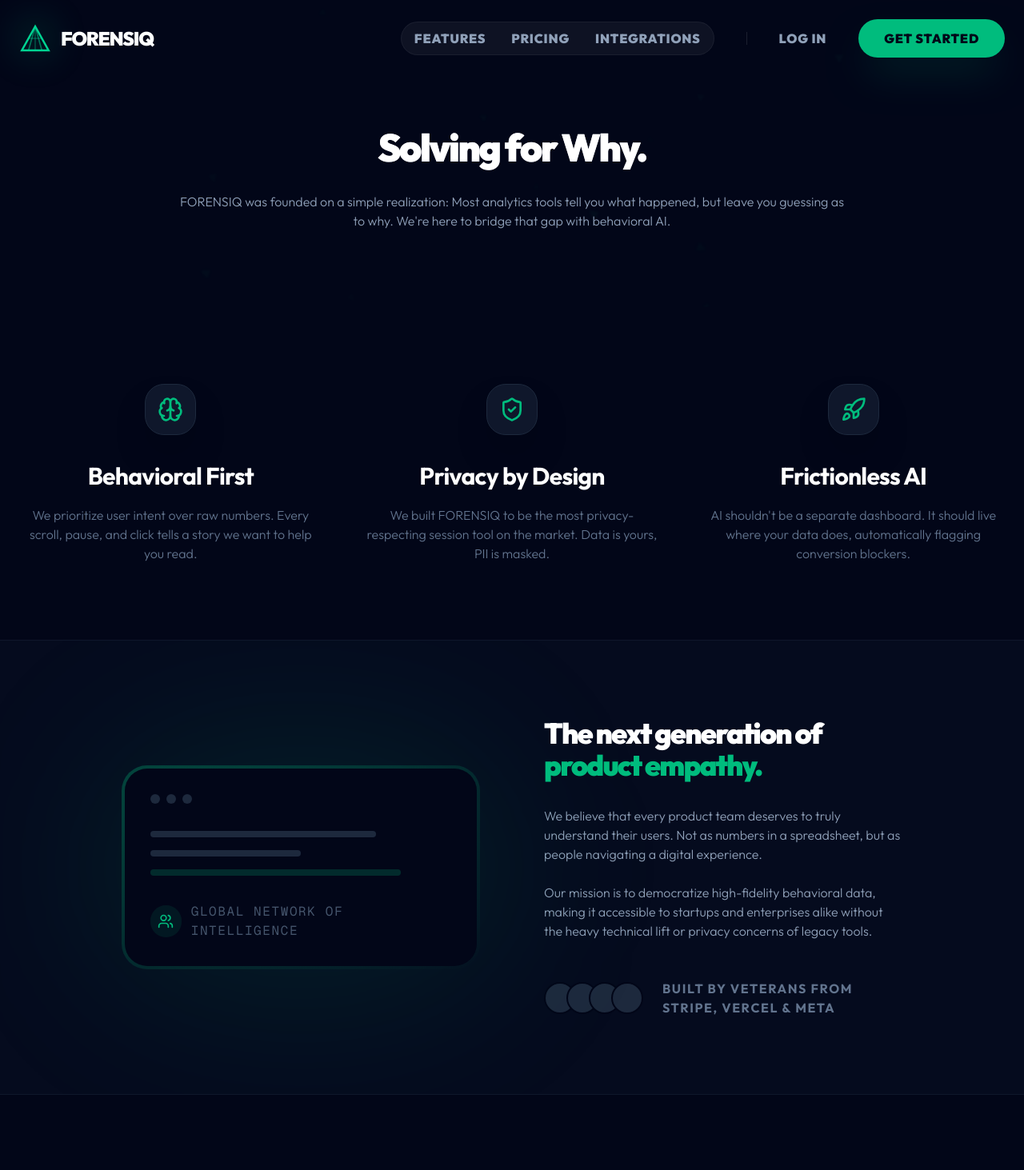
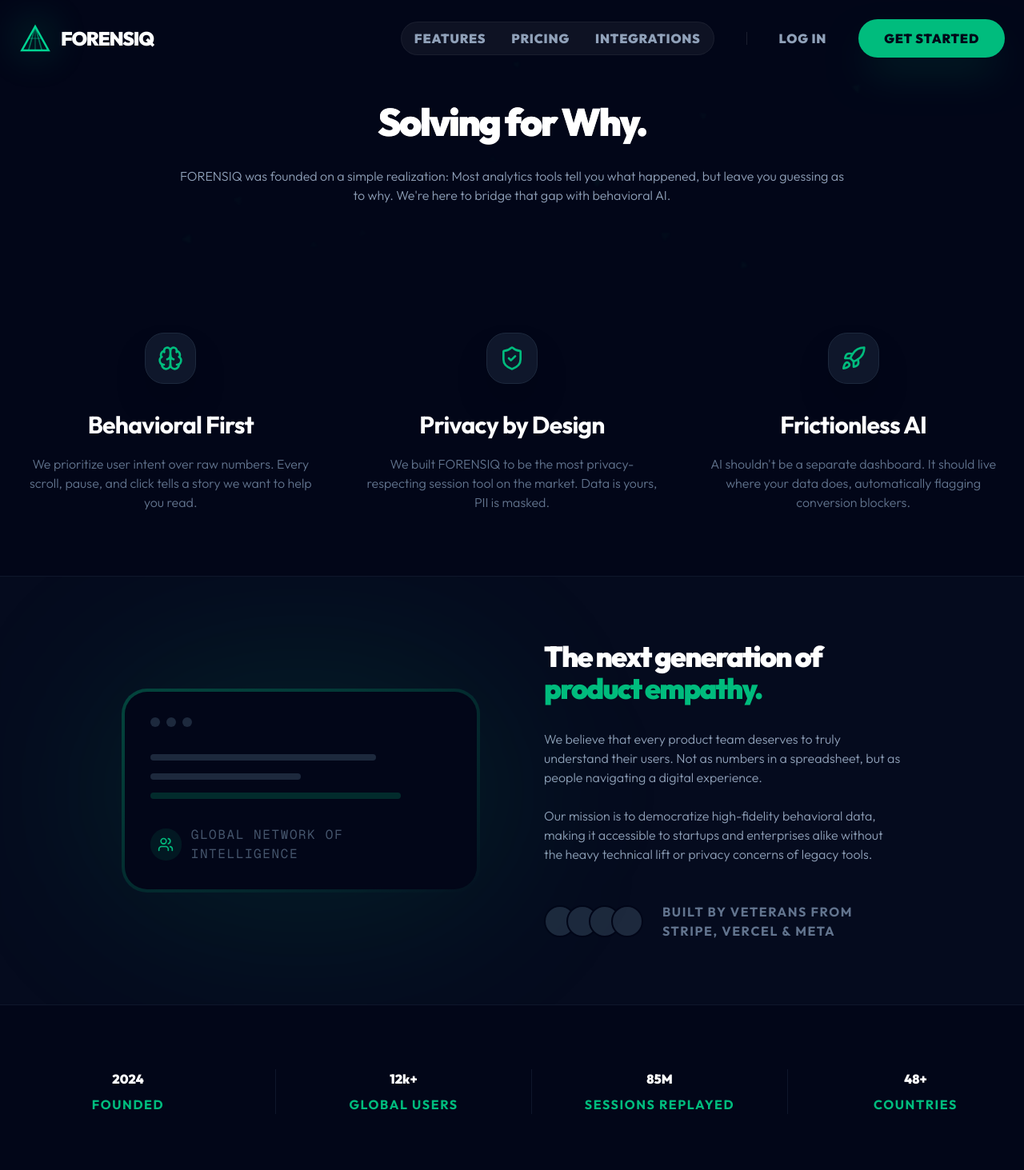
Before and after one commit to num876/secondguess, a Next.js app: page /about in a window 1280 px wide. Shown: the top 1463 px of the page at 80% size. Built offline with nearby package versions, Linux system fonts and the light colour scheme; no server answers.

Commit message:
feat: add About, Blog, Privacy, and Terms pages and landing page Features component

```diff
--- a/src/app/about/page.tsx
+++ b/src/app/about/page.tsx
@@ -13,7 +13,7 @@
       <Navbar />
 
       {/* Hero */}
-      <section className="relative pt-40 pb-24 overflow-hidden text-center mx-auto max-w-4xl px-6">
+      <section className="relative pt-32 pb-20 overflow-hidden text-center mx-auto max-w-4xl px-6">
         <div className="absolute inset-0 z-0 opacity-20 pointer-events-none">
           <GhostCursors />
         </div>
@@ -32,7 +32,7 @@
       </section>
 
       {/* Values */}
-      <section className="py-24 bg-slate-950">
+      <section className="py-20 bg-slate-950">
         <div className="max-w-7xl mx-auto px-6">
           <div className="grid grid-cols-1 md:grid-cols-3 gap-12">
             {[
@@ -56,7 +56,7 @@
                 key={i}
                 initial={{ opacity: 0, y: 20 }}
                 whileInView={{ opacity: 1, y: 0 }}
-                viewport={{ once: true, amount: 0.2 }}
+                viewport={{ once: true, amount: 0.1 }}
                 transition={{ delay: i * 0.1 }}
                 className="text-center group"
               >
@@ -72,14 +72,14 @@
       </section>
 
       {/* Narrative Section */}
-      <section className="py-24 bg-slate-900/30 border-y border-slate-900 overflow-hidden">
+      <section className="py-20 bg-slate-900/30 border-y border-slate-900 overflow-hidden">
         <div className="max-w-5xl mx-auto px-6 grid grid-cols-1 lg:grid-cols-2 gap-20 items-center">
             <div className="relative">
                <div className="absolute -inset-10 bg-emerald-500/10 blur-[100px] rounded-full" />
                <motion.div
                  initial={{ opacity: 0, scale: 0.95 }}
                  whileInView={{ opacity: 1, scale: 1 }}
-                 viewport={{ once: true, amount: 0.2 }}
+                 viewport={{ once: true, amount: 0.1 }}
                  className="relative p-1 bg-gradient-to-br from-emerald-500/30 to-transparent rounded-[32px]"
                >
                  <div className="bg-slate-950 rounded-[28px] p-8 aspect-video flex flex-col justify-between">
@@ -106,7 +106,7 @@
             <motion.div
               initial={{ opacity: 0, x: 20 }}
               whileInView={{ opacity: 1, x: 0 }}
-              viewport={{ once: true, amount: 0.2 }}
+              viewport={{ once: true, amount: 0.1 }}
             >
                <h2 className="text-4xl md:text-5xl font-black text-white tracking-tighter mb-8 leading-[1.1]">
                  The next generation of <br/><span className="text-emerald-500">product empathy.</span>
@@ -132,7 +132,7 @@
       </section>
 
       {/* Global Impact */}
-      <section className="py-24 px-6">
+      <section className="py-20 px-6">
         <div className="max-w-7xl mx-auto">
           <div className="grid grid-cols-1 md:grid-cols-4 gap-12">
             {[
--- a/src/app/blog/page.tsx
+++ b/src/app/blog/page.tsx
@@ -75,7 +75,7 @@
       <Navbar />
 
       {/* Hero */}
-      <section className="pt-32 pb-16 border-b border-slate-900">
+      <section className="pt-24 pb-16 border-b border-slate-900">
         <div className="max-w-7xl mx-auto px-6">
           <div className="flex flex-col md:flex-row md:items-end justify-between gap-8 mb-12">
             <div>
@@ -191,7 +191,7 @@
       </section>
 
       {/* Newsletter */}
-      <section className="py-24 px-6 border-t border-slate-900 bg-slate-950">
+      <section className="py-20 px-6 border-t border-slate-900 bg-slate-950">
         <div className="max-w-4xl mx-auto p-12 rounded-[40px] bg-slate-900/50 border border-slate-800 text-center relative overflow-hidden">
           <div className="relative z-10">
             {subscribed ? (
--- a/src/app/privacy/page.tsx
+++ b/src/app/privacy/page.tsx
@@ -10,7 +10,7 @@
     <main className="min-h-screen bg-slate-950 selection:bg-[#1D9E75]/30">
       <Navbar />
 
-      <div className="pt-32 pb-24 max-w-4xl mx-auto px-6">
+      <div className="pt-24 pb-20 max-w-4xl mx-auto px-6">
         <div className="mb-16">
           <div className="flex items-center gap-2 text-[#1D9E75] font-bold uppercase tracking-widest text-sm mb-4">
             <Shield className="w-4 h-4" />
--- a/src/app/terms/page.tsx
+++ b/src/app/terms/page.tsx
@@ -10,7 +10,7 @@
     <main className="min-h-screen bg-slate-950 selection:bg-[#1D9E75]/30">
       <Navbar />
 
-      <div className="pt-32 pb-24 max-w-4xl mx-auto px-6">
+      <div className="pt-24 pb-20 max-w-4xl mx-auto px-6">
         <div className="mb-16">
           <div className="flex items-center gap-2 text-[#1D9E75] font-bold uppercase tracking-widest text-sm mb-4">
             <Scale className="w-4 h-4" />
--- a/src/components/landing/Features.tsx
+++ b/src/components/landing/Features.tsx
@@ -53,7 +53,7 @@
           <motion.div
             initial={{ opacity: 0, scale: 0.9 }}
             whileInView={{ opacity: 1, scale: 1 }}
-            viewport={{ once: true, amount: 0.2 }}
+            viewport={{ once: true, amount: 0.1 }}
             className="inline-flex items-center gap-3 px-5 py-2 rounded-2xl bg-emerald-500/5 border border-emerald-500/20 text-emerald-400 text-[10px] font-black uppercase tracking-[0.2em] mb-6"
           >
             Capabilities
@@ -61,7 +61,7 @@
           <motion.h2
             initial={{ opacity: 0, y: 20 }}
             whileInView={{ opacity: 1, y: 0 }}
-            viewport={{ once: true, amount: 0.2 }}
+            viewport={{ once: true, amount: 0.1 }}
             className="text-4xl md:text-6xl font-black text-white tracking-tighter mb-6 leading-[0.95]"
           >
             Forensic Depth. <br/><span className="text-emerald-400">Total Clarity.</span>
@@ -69,7 +69,7 @@
           <motion.p
             initial={{ opacity: 0, y: 20 }}
             whileInView={{ opacity: 1, y: 0 }}
-            viewport={{ once: true, amount: 0.2 }}
+            viewport={{ once: true, amount: 0.1 }}
             transition={{ delay: 0.1 }}
             className="text-xl text-slate-400 font-medium max-w-2xl mx-auto"
           >
@@ -83,7 +83,7 @@
               key={idx}
               initial={{ opacity: 0, y: 20 }}
               whileInView={{ opacity: 1, y: 0 }}
-              viewport={{ once: true, amount: 0.2 }}
+              viewport={{ once: true, amount: 0.1 }}
               transition={{ delay: idx * 0.1 }}
               whileHover={{
                 y: -10,
```
